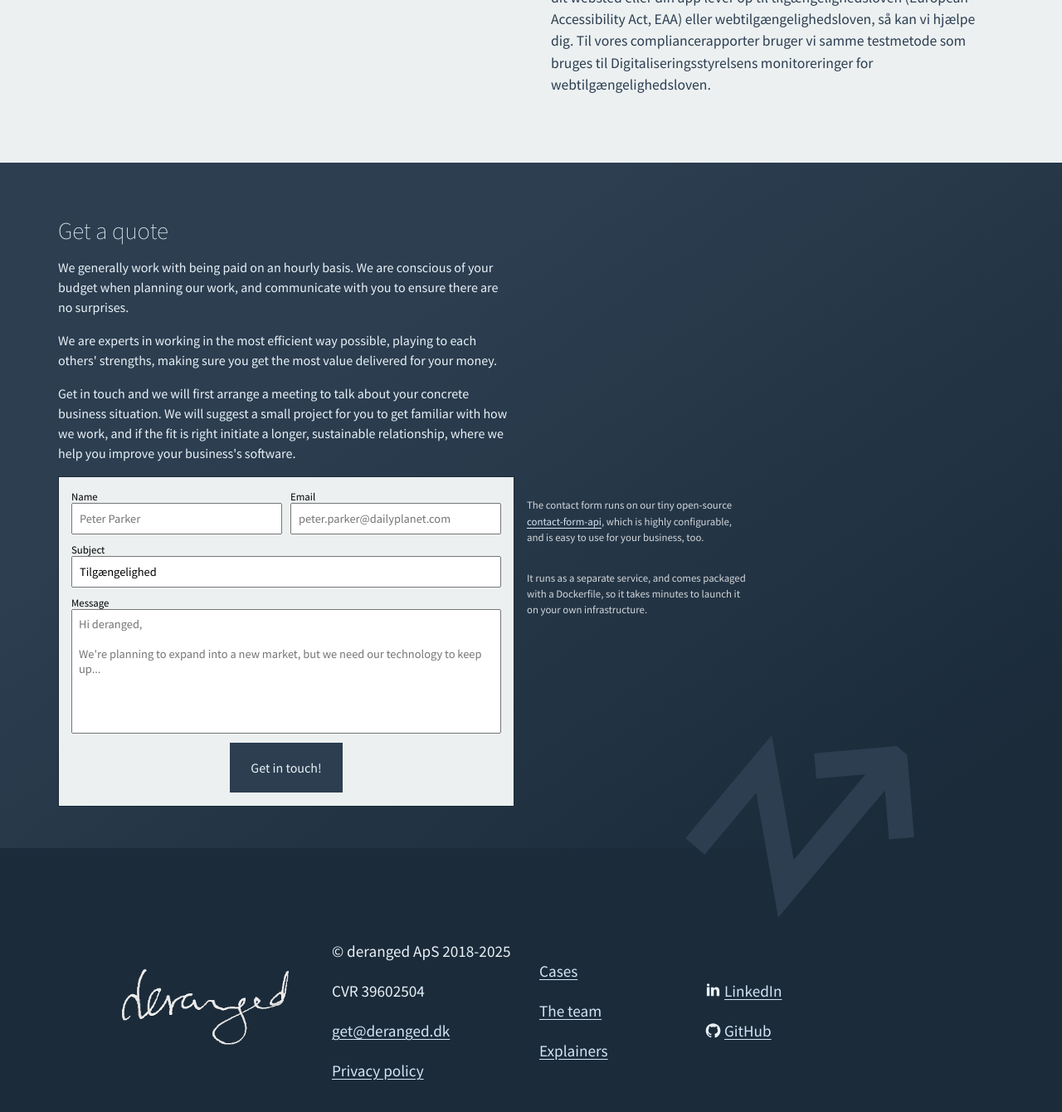
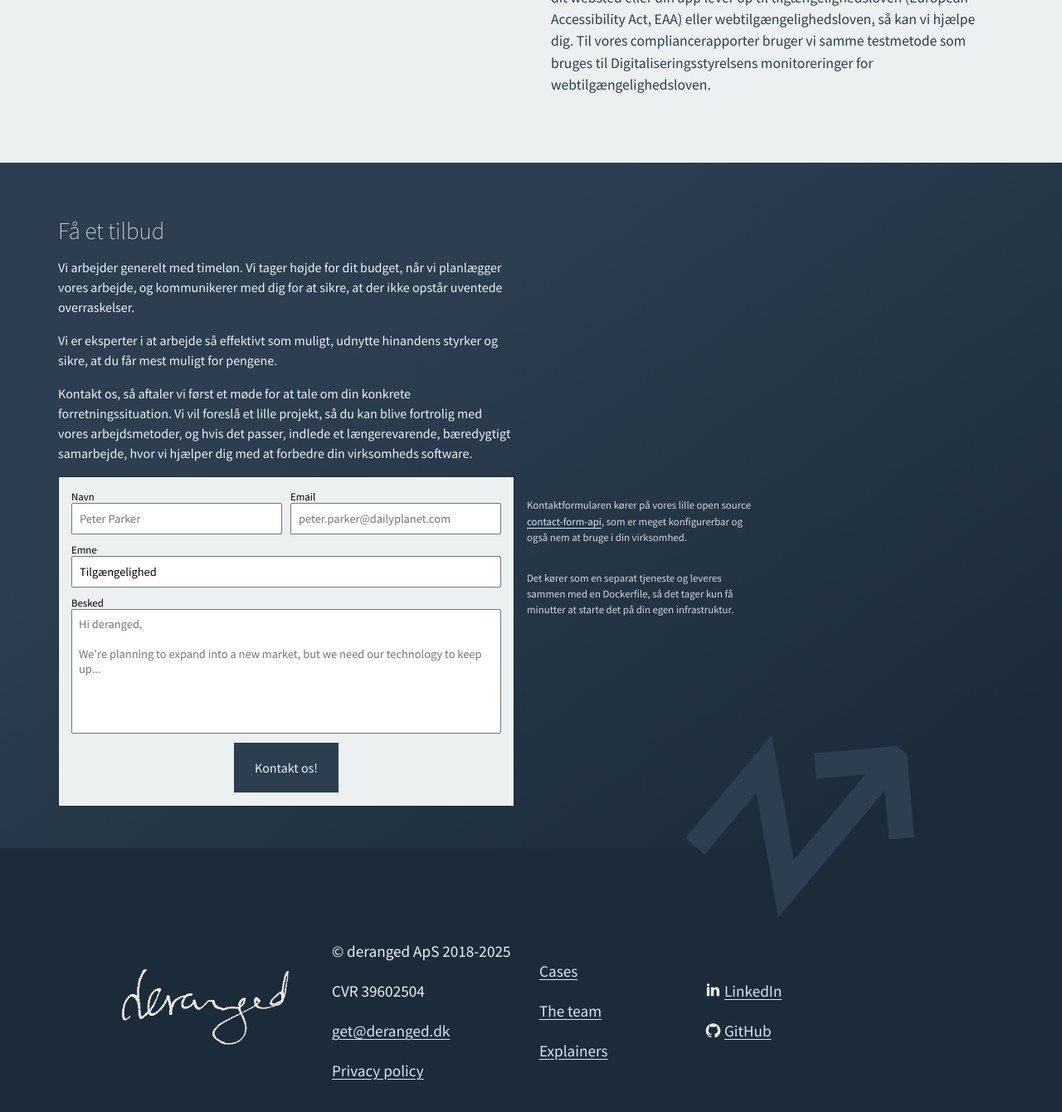
Before and after one commit to derangeddk/deranged.dk, a Jekyll site: the page built from da/tilgaengelighed/index.html, in a window 1280 px wide and 1400 px high, scrolled down 5150 px. Shown: the top 1340 px of the window at 83% size. Built offline with Jekyll 4.4.1, drawn with Linux system fonts in a browser that asks for light colours; comment, search, counter and statistics services are not loaded.

Commit message:
Translated contact form to Danish

```diff
--- a/_includes/get_a_quote.html
+++ b/_includes/get_a_quote.html
@@ -1,12 +1,29 @@
 <aside class="rest-sales">
     <h2 class="rest-sales__title">
+        {% if  include.lang == 'da_dk' %}
+            Få et tilbud
+        {% else %}
             {% if  include.title %}
                 {{include.title}}
             {% else %}
                 Get a quote
             {% endif %}
+        {% endif %}
     </h2>
     {% if include.hide_pitch != "true" %}
+        {% if  include.lang == 'da_dk' %}
+            <p>
+                Vi arbejder generelt med timeløn.
+                Vi tager højde for dit budget, når vi planlægger vores arbejde, og kommunikerer med dig for at sikre, at der ikke opstår uventede overraskelser.
+            </p>
+            <p>
+                Vi er eksperter i at arbejde så effektivt som muligt, udnytte hinandens styrker og sikre, at du får mest muligt for pengene.
+            </p>
+            <p>
+                Kontakt os, så aftaler vi først et møde for at tale om din konkrete forretningssituation.
+                Vi vil foreslå et lille projekt, så du kan blive fortrolig med vores arbejdsmetoder, og hvis det passer, indlede et længerevarende, bæredygtigt samarbejde, hvor vi hjælper dig med at forbedre din virksomheds software.
+            </p>
+        {% else %}
             <p>
                 We generally work with being paid on an hourly basis.
                 We are conscious of your budget when planning our work, and communicate with you to ensure there are no surprises.
@@ -19,6 +36,7 @@
                 We will suggest a small project for you to get familiar with how we work, and if the fit is right initiate a longer, sustainable relationship, where we help you improve your business's software.
             </p>
         {% endif %}
+    {% endif %}
     <section class="side-by-side-contact-form-and-explanation">
         <section class="contact-form" id="contact">
             <form id="contactForm" action="https://contact-form.deranged.k8s.deranged.dk/" method="post">
@@ -29,7 +47,13 @@
                 </label>
                 <div class="two-col-inputs">
                     <label for="name">
-                        <span>Name</span>
+                        <span>
+                            {% if  include.lang == 'da_dk' %}
+                                Navn
+                            {% else %}
+                                Name
+                            {% endif %}
+                        </span>
                         <input type="text" name="name" placeholder="Peter Parker">
                     </label>
                     <label for="email">
@@ -38,18 +62,42 @@
                     </label>
                 </div>
                 <label for="subject">
-                    <span>Subject</span>
+                    <span>
+                        {% if  include.lang == 'da_dk' %}
+                            Emne
+                        {% else %}
+                            Subject
+                        {% endif %}
+                    </span>
                     <input type="text" name="subject" value="{{ include.subject || '' }}" placeholder="{{ include.subject || 'Subject' }}">
                 </label>
                 <label for="message">
-                    <span>Message</span>
+                    <span>
+                        {% if  include.lang == 'da_dk' %}
+                            Besked
+                        {% else %}
+                            Message
+                        {% endif %}
+                    </span>
                     <textarea name="message" placeholder="Hi deranged,
 
 We're planning to expand into a new market, but we need our technology to keep up..."></textarea>
                 </label>
-                <button class="button" type="submit">Get in touch!</button>
+                <button class="button" type="submit">
+                    {% if  include.lang == 'da_dk' %}
+                        Kontakt os!
+                    {% else %}
+                        Get in touch!
+                    {% endif %}
+                </button>
             </form>
-            <div class="contact-form-overlay contact-form-overlay-clickthrough">Sending...</div>
+            <div class="contact-form-overlay contact-form-overlay-clickthrough">
+                {% if  include.lang == 'da_dk' %}
+                    Afsendelse...
+                {% else %}
+                    Sending...
+                {% endif %}
+            </div>
         </section>
         <script>
             (function() {
@@ -180,12 +228,21 @@ We're planning to expand into a new market, but we need our technology to keep u
             })();
         </script>
         <div class="contact-explanation">
+            {% if  include.lang == 'da_dk' %}
+                <p>
+                    Kontaktformularen kører på vores lille open source <a href="https://github.com/derangeddk/contact-form-api/" target="_blank" rel="noopener">contact-form-api</a>, som er meget konfigurerbar og også nem at bruge i din virksomhed.
+                </p>
+                <p>
+                    Det kører som en separat tjeneste og leveres sammen med en Dockerfile, så det tager kun få minutter at starte det på din egen infrastruktur.
+                </p>
+            {% else %}
                 <p>
                     The contact form runs on our tiny open-source <a href="https://github.com/derangeddk/contact-form-api/" target="_blank" rel="noopener">contact-form-api</a>, which is highly configurable, and is easy to use for your business, too.
                 </p>
                 <p>
                     It runs as a separate service, and comes packaged with a Dockerfile, so it takes minutes to launch it on your own infrastructure.
                 </p>
+            {% endif %}
         </div>
     </section>
 </aside>
--- a/da/tilgaengelighed/index.html
+++ b/da/tilgaengelighed/index.html
@@ -62,7 +62,7 @@ questions:
   </div>
 </section>
 
-<main lang="da-dk" id="first-content">
+<main id="first-content">
   <section class="content">
     <div class="content__container">
       <h2 class="section__heading">
@@ -202,4 +202,4 @@ questions:
   </section>
 </main>
 
-{% include get_a_quote.html subject='Tilgængelighed' %}
+{% include get_a_quote.html subject='Tilgængelighed' lang='da_dk' %}
```
Lines whose indentation alone changed are shown as unchanged.
